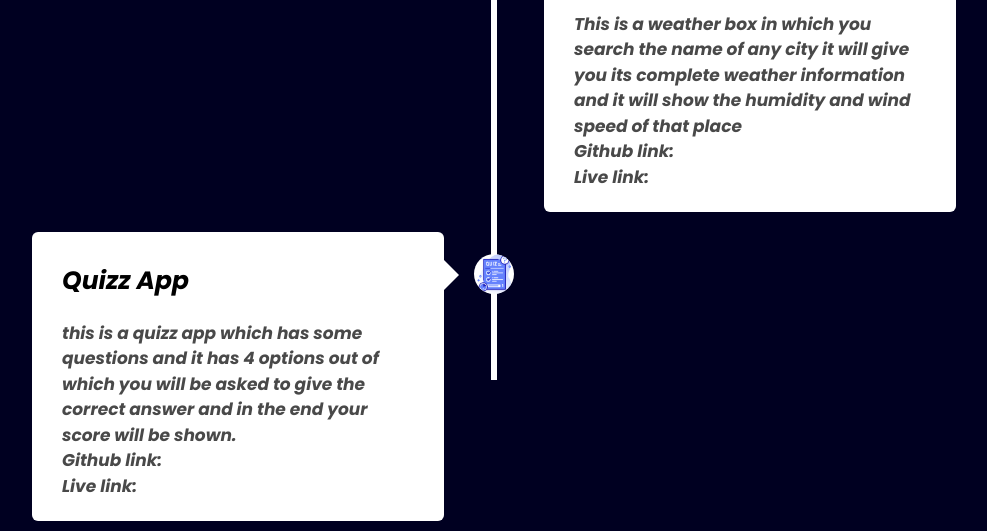
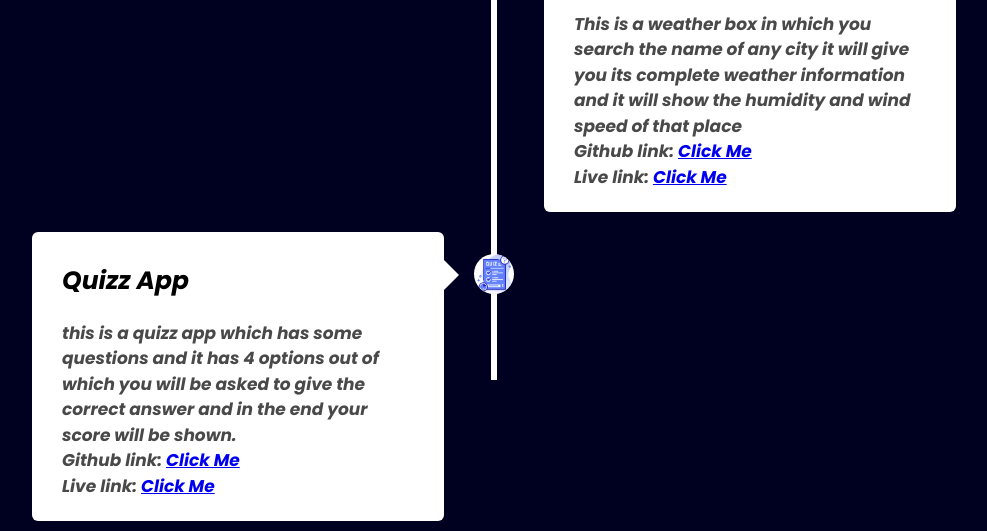
Before and after one commit to EebafarheenNeyazi/portfolio, a plain HTML site: page project.html in a window 1280 px wide. Shown: the part 609-1140 px from the top of the page, without its empty margins (146-1133 px from the left). Drawn offline with Linux system fonts and the light colour scheme.

Commit message:
Update project.html

```diff
--- a/project.html
+++ b/project.html
@@ -45,8 +45,8 @@
          <div class="text-box1">
             <h2> Weather Box</h2>
          <p> This is a weather box in which you search the name of any city it will give you its complete weather information and it will show the humidity and wind speed of that place<br>
-         Github link: <a href="https://github.com/EebafarheenNeyazi/weather_box.git"></a><br>
-         Live link: <a href="https://eebafarheenneyazi.github.io/weather_box/"></a>
+         Github link: <a href="https://github.com/EebafarheenNeyazi/weather_box.git">Click Me</a><br>
+         Live link: <a href="https://eebafarheenneyazi.github.io/weather_box/">Click Me</a>
          </p>
          <span class="right-container1-arrow"></span>
          </div>
@@ -58,8 +58,8 @@
          <div class="text-box1">
             <h2> Quizz App</h2>
          <p> this is a quizz app which has some questions and it has 4 options out of which you will be asked to give the correct answer and in the end your score will be shown.<br>
-         Github link: <a href="https://github.com/EebafarheenNeyazi/Quizz_App.git"></a><br>
-         Live link: <a href="https://eebafarheenneyazi.github.io/Quizz_App/"></a>
+         Github link: <a href="https://github.com/EebafarheenNeyazi/Quizz_App.git">Click Me</a><br>
+         Live link: <a href="https://eebafarheenneyazi.github.io/Quizz_App/">Click Me</a>
          </p>
          <span class="left-container1-arrow"></span>
          </div>
```
